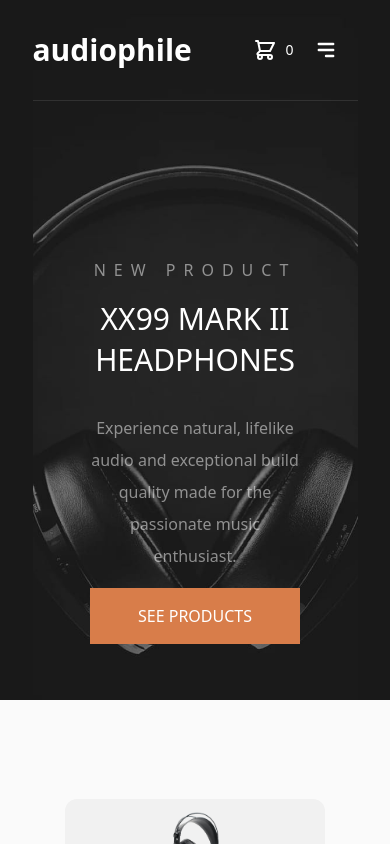
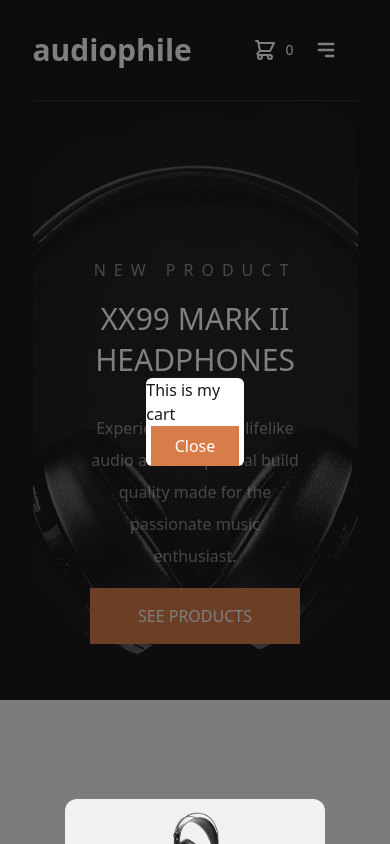
Before and after one commit to zillur-rgb/Audiophile, a React (Create React App) app: page / in a window 390 px wide. Both pictures are taken after a click on the icon 265 px from the left and 50 px from the top of the page. Shown: the top 844 px of the page. Built offline with nearby package versions, Linux system fonts and the light colour scheme.

Commit message:
Modal implementation

```diff
--- a/src/App.js
+++ b/src/App.js
@@ -3,7 +3,7 @@ import Allpages from "./pages/Allpages/Allpages";
 
 function App() {
   return (
-    <div className="bg-bg">
+    <div className="bg-bg relative">
       <Allpages />
     </div>
   );
--- /dev/null
+++ b/src/Components/CartCard/CartCard.jsx
@@ -0,0 +1,24 @@
+import React from "react";
+
+const CartCard = ({ show, children, handleModalClose }) => {
+  const displyModal = show ? "block" : "hidden";
+  return (
+    <div
+      className={`
+        modal fixed top-0 left-0 w-full h-screen bg-text-black ${displyModal} flex items-center justify-center
+        `}
+    >
+      <div className="modal-main fixed bg-white w-1/4 h-auto rounded-md flex items-center justify-center flex-col">
+        <div className="text-black">{children}</div>
+        <button
+          onClick={handleModalClose}
+          className="px-6 py-2 bg-orange text-white"
+        >
+          Close
+        </button>
+      </div>
+    </div>
+  );
+};
+
+export default CartCard;
--- a/src/Components/Navbar/Navbar.jsx
+++ b/src/Components/Navbar/Navbar.jsx
@@ -2,17 +2,23 @@ import React, { useContext, useState } from "react";
 import { Link, useLocation } from "react-router-dom";
 import { HiOutlineShoppingCart, HiMenuAlt3 } from "react-icons/hi";
 import CartContext from "../../CartContext";
+import CartCard from "../CartCard/CartCard";
 
 const Navbar = () => {
   const [showNavMenu, setShowNavMenu] = useState(false);
   const location = useLocation();
   const { items } = useContext(CartContext);
-  console.log(items);
+  const [showModal, setShowModal] = useState(false);
 
   const routeMatchPath = (route) => {
     if (location.pathname === route) {
       return true;
     }
+  };
+
+  const handleModalClose = () => {
+    setShowModal(false);
+    console.log(showModal);
   };
   const menus = [
     {
@@ -58,7 +64,7 @@ const Navbar = () => {
 
         <div className="rightMost flex">
           <div className="cart text-white  mr-5 text-2xl flex items-center cursor-pointer">
-            <HiOutlineShoppingCart />
+            <HiOutlineShoppingCart onClick={() => setShowModal(true)} />
             <p className="text-white text-sm ml-2">{items.length}</p>
           </div>
 
@@ -70,6 +76,9 @@ const Navbar = () => {
             />
           </div>
         </div>
+        <CartCard show={showModal} handleModalClose={handleModalClose}>
+          <h1>This is my cart</h1>
+        </CartCard>
       </div>
       {showNavMenu && (
         <ul className="navbar container flex-col flex sm:hidden text-center absolute mx-auto bg-black z-1000">
```
